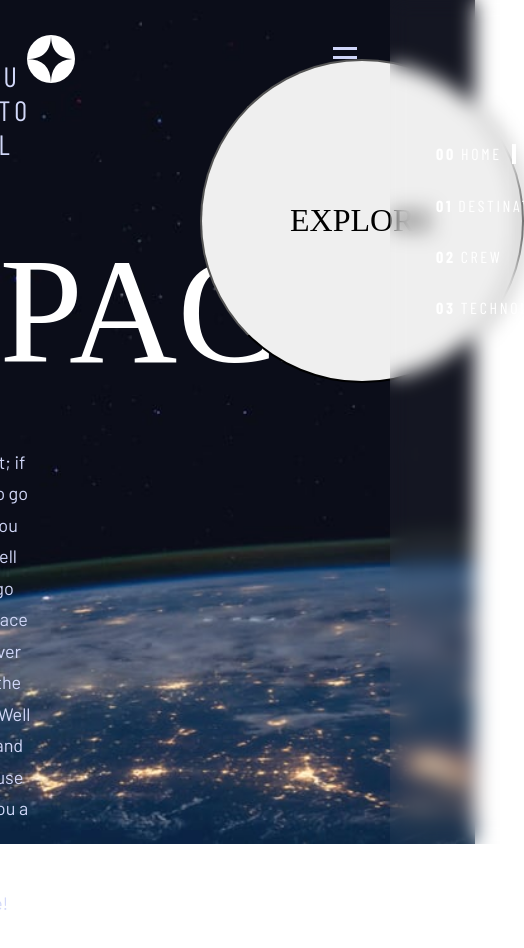
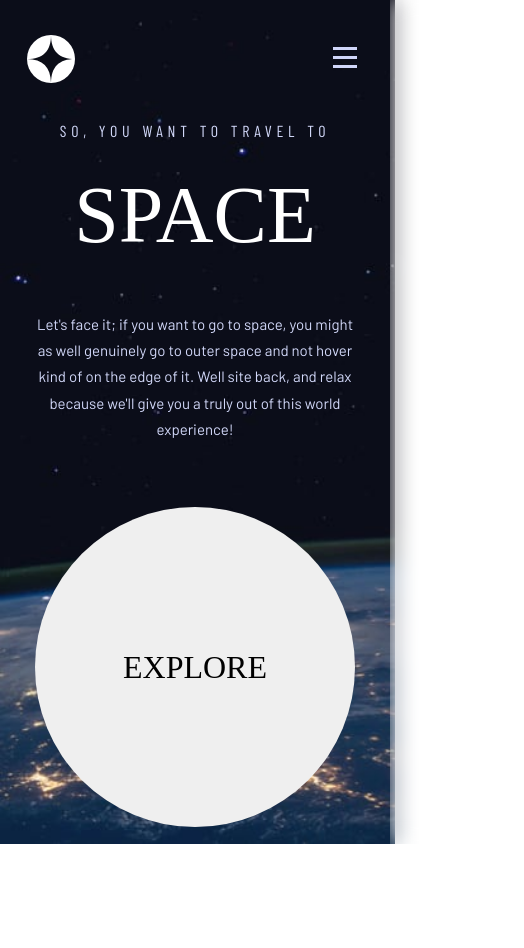
Before and after one commit to shinthantkg/space-tourism, a React (Vite) app: page / in a window 390 px wide. Shown: the top 948 px of the page, 524 px wide, since content can reach past the window. After the commit the page ends 844 px from the top, so only its background shows below. Built offline with nearby package versions, Linux system fonts and the light colour scheme; a web font is replaced by a local one.

Commit message:
finish mobile version of the home page

```diff
--- a/src/components/Navbar.jsx
+++ b/src/components/Navbar.jsx
@@ -19,7 +19,7 @@ export default function Navbar() {
         <>
             <header className={`${css["header--desktop"]} hidden-mobile`}>
                 <nav className={`${css["navbar--desktop"]} flex flex-jc-sb flex-ai-c`}>
-                    <img src={logo} alt="Shin's Space Tourism Logo"/>
+                    <img className={css["navbar__logo"]} src={logo} alt="Shin's Space Tourism Logo" onClick={() => setCurrentPage("00")} />
                     <div className={`hidden-mobile flex`}>
                         <div className={`${css["navbar--desktop__line"]}`}></div>
                         <ul className={`${css["navbar--desktop__links"]} flex flex-jc-c flex-ai-c`}>
@@ -63,7 +63,7 @@ export default function Navbar() {
                 </nav>
 
                 <div className={` ${css["navbar--mobile__btns"]} flex flex-jc-sb flex-ai-c`}>
-                    <img src={logo} alt="Shin's Space Tourism Logo"/>
+                    <img className={css["navbar__logo"]} src={logo} alt="Shin's Space Tourism Logo" onClick={() => setCurrentPage("00")} />
                     <button className={`${css["navbar--mobile__hamburger-btn"]} visible-mobile`}
                             onClick={() => setMobileNavActive(prevState => !prevState)}>
                         <img src={!mobileNavActive ? hamburgerIcon : closeIcon} alt="Navigation Menu Icon"/>
--- a/src/components/pages/Home.jsx
+++ b/src/components/pages/Home.jsx
@@ -5,8 +5,8 @@ export default function Home() {
     return (
         <>
             <Navbar />
-            <main className={`${css["home"]} flex flex-jc-c`}>
-                <div className={`${css["intro"]}`}>
+            <main className={`${css["home"]} flex flex-fd-c-tm flex-jc-sb flex-ai-c-tm`}>
+                <div className={`${css["intro"]} flex flex-fd-c flex-ai-c-tm`}>
                     <h1 className={`${css["intro__heading"]}`}>
                         <span className={`${css["intro__heading--span"]}`}>So, you want to travel to</span>Space
                     </h1>
@@ -16,7 +16,9 @@ export default function Home() {
                         truly out of this world experience!
                     </p>
                 </div>
-                <button className={`${css["home__explore-btn"]} flex flex-jc-c flex-ai-c`}>Explore</button>
+                <div className={`${css["home__explore-btn-border"]} flex flex-jc-c`}>
+                    <button className={`${css["home__explore-btn"]} flex flex-jc-c flex-ai-c`}>Explore</button>
+                </div>
             </main>
         </>
     );
--- a/src/styles/_home.module.scss
+++ b/src/styles/_home.module.scss
@@ -16,22 +16,28 @@ body {
 }
 
 .home {
-  padding: 15% 0 5% 0;
+  padding: 15% 10% 5% 10%;
 
   &__explore-btn {
+    border: none;
     border-radius: 100%;
     cursor: pointer;
     font-family: $font-heading;
     font-size: $fs-h4;
     text-transform: uppercase;
-    transform: translate(3.125rem);
+    transform: translateY(3.125rem);
     padding: 10rem;
     height: 20rem;
     width: 20rem;
-    transition: border 0.25s ease-in;
 
-    &:hover {
-      border: 3.125rem solid hsl(0, 0%, 59%);
+    &-border {
+      border-radius: 100%;
+      width: 25rem;
+      transition: background-color 0.2s ease-in;
+
+      &:hover {
+        background-color: hsla(0, 0%, 59%, 30%);
+      }
     }
   }
 }
@@ -56,6 +62,7 @@ body {
       font-weight: $fw-reg;
       letter-spacing: $ls-h5;
       margin-bottom: 1.875rem;
+      width: 25rem;
     }
   }
 
@@ -65,5 +72,57 @@ body {
     font-size: $fs-body;
     line-height: 1.75;
     margin-top: 3.125rem;
+    width: 28.125rem;
   }
 }
+
+@include tablet-mobile {
+  .home {
+    padding: auto 0 0 0;
+
+    &__explore-btn-border {
+      margin-bottom: 10%;
+      &:hover {
+        background: none;
+      }
+    }
+  }
+
+  .intro {
+    margin: 0;
+
+    &__heading {
+      text-align: center;
+    }
+
+    &__body {
+      text-align: center;
+    }
+  }
+}
+
+@include mobile {
+  .home {
+    &__explore-btn {
+      width: 10rem;
+      height: 10rem;
+    }
+  }
+
+  .intro {
+    margin-top: 20%;
+
+    &__heading {
+      font-size: 5rem;
+
+      &--span {
+        font-size: 1rem;
+      }
+    }
+
+    &__body {
+      font-size: 0.9375rem;
+      width: 350%;
+    }
+  }
+}
--- a/src/styles/_mixins.scss
+++ b/src/styles/_mixins.scss
@@ -1,11 +1,17 @@
 @mixin mobile {
-  @media only screen and (max-width: 59.3125rem) {
+  @media only screen and (max-width: 62.4375rem) {
     @content;
   }
 }
 
 @mixin tablet {
-  @media only screen and (min-width: 59.375rem) and (max-width: 79.9375rem) {
+  @media only screen and (min-width: 62.5rem) and (max-width: 79.9375rem) {
+    @content;
+  }
+}
+
+@mixin tablet-mobile {
+  @media only screen and (max-width: 79.9375rem) {
     @content;
   }
 }
--- a/src/styles/_navbar.module.scss
+++ b/src/styles/_navbar.module.scss
@@ -7,6 +7,10 @@
 }
 
 .navbar {
+  &__logo {
+    cursor: pointer;
+  }
+
   &--desktop {
     &__line {
       background-color: hsla(0, 0%, 59%, 100%);
--- a/src/styles/global.scss
+++ b/src/styles/global.scss
@@ -69,9 +69,8 @@ a:visited {
 
 .visible {
   display: block;
-}
 
-.visible-mobile {
+  &-mobile {
     @include tablet {
       display: none;
     }
@@ -81,8 +80,37 @@ a:visited {
     }
   }
 
-.hidden-mobile {
-  @include mobile {
+  &-desktop {
+    @include tablet-mobile {
       display: none;
     }
   }
+}
+
+@include tablet-mobile {
+  .flex {
+    &-fd {
+      &-c-tm {
+        flex-direction: column;
+      }
+    }
+
+    &-jc {
+      &-c-tm {
+        justify-content: center;
+      }
+    }
+
+    &-ai {
+      &-c-tm {
+        align-items: center;
+      }
+    }
+  }
+}
+
+@include mobile {
+  .hidden-mobile {
+    display: none;
+  }
+}
```
Lines whose indentation alone changed are shown as unchanged.
